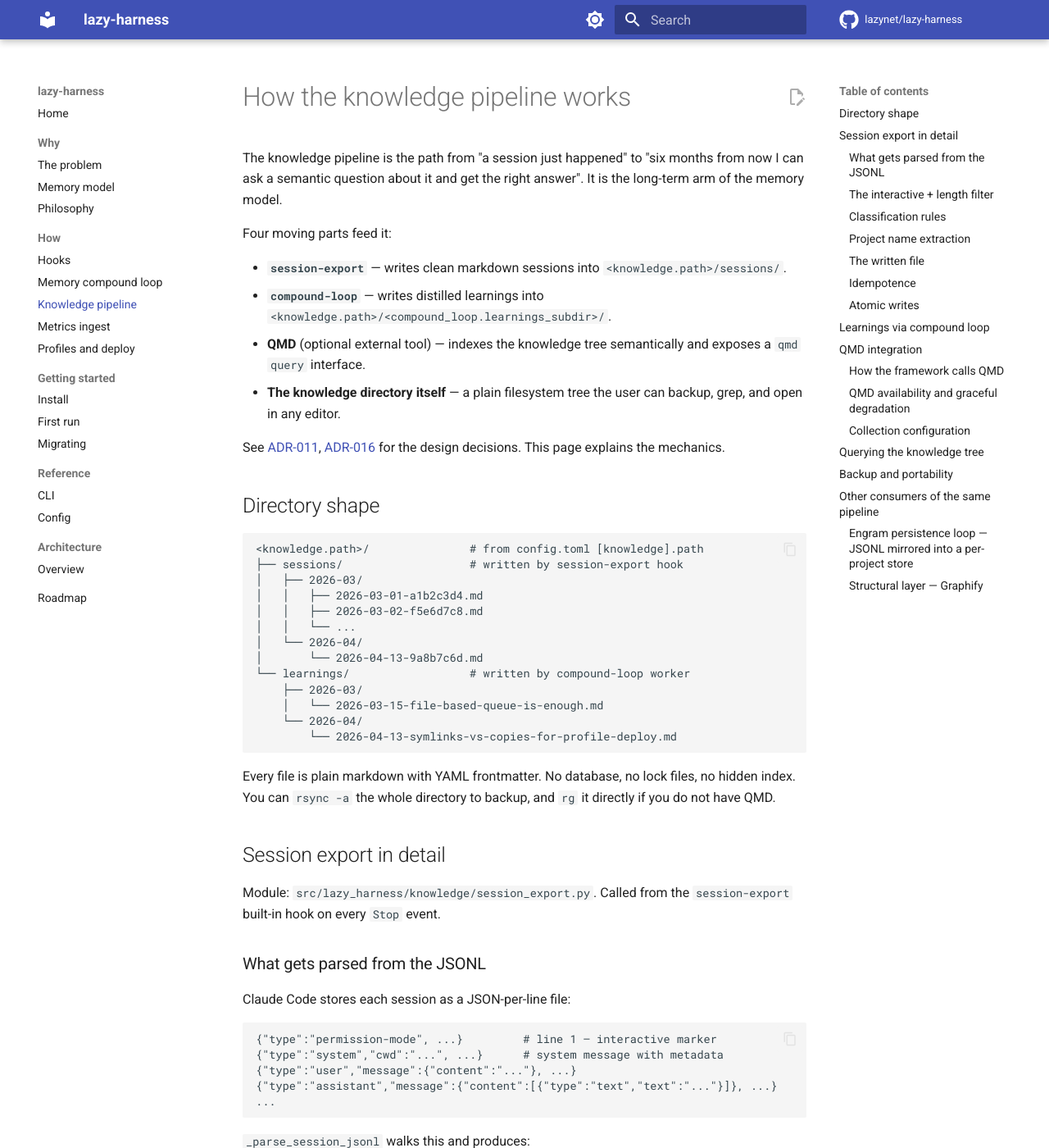
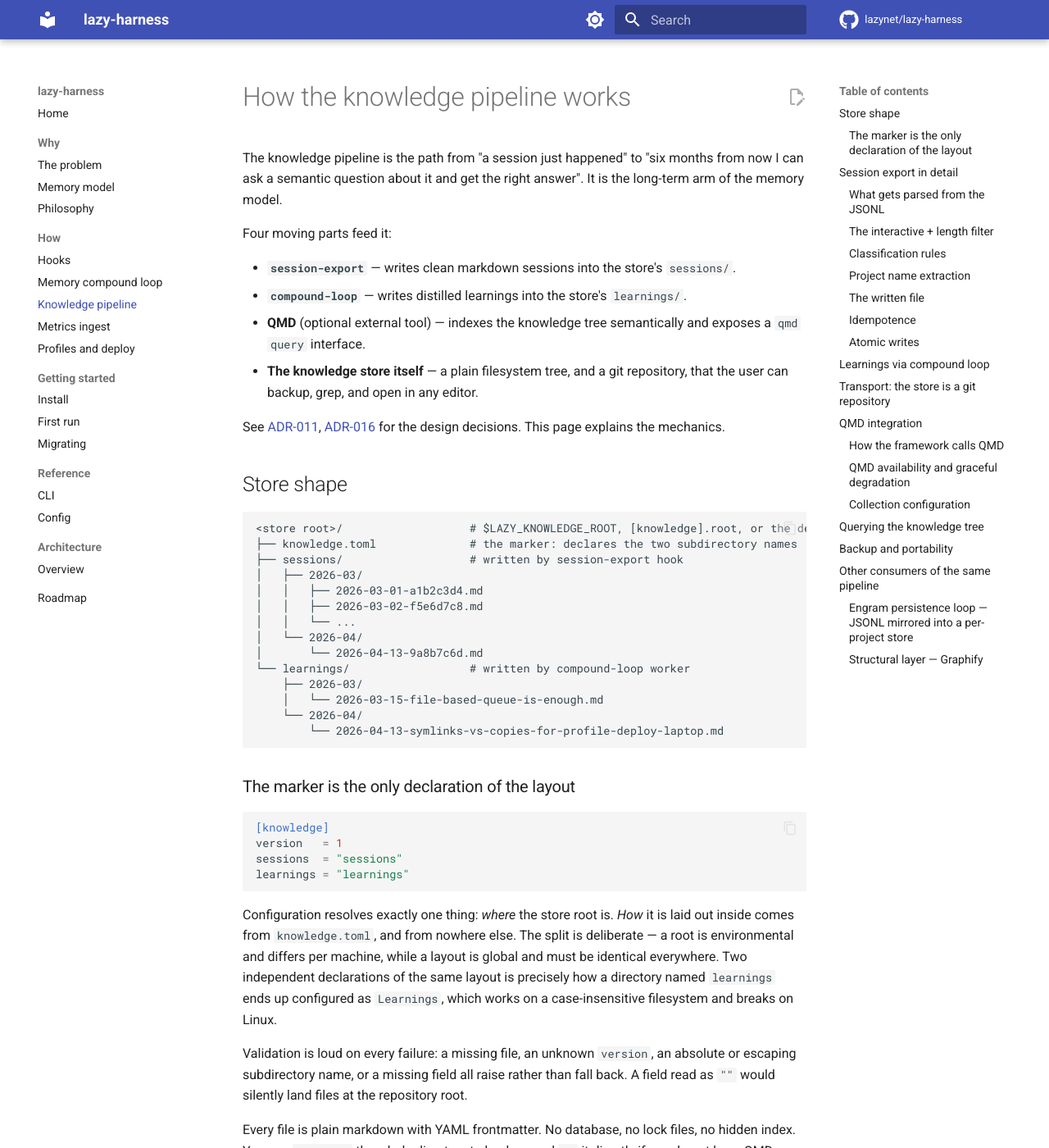
Before and after one commit to lazynet/lazy-harness, an MkDocs documentation site: the page built from docs/how/knowledge-pipeline.md, in a window 1280 px wide and 1400 px high. Shown: the whole window at 82% size. Built offline with MkDocs 1.6.1 and Material for MkDocs 9.7.7, drawn with Linux system fonts in a browser that asks for light colours; comment, search, counter and statistics services are not loaded; some of the changed text lies outside the part shown.

Commit message:
docs: describe the knowledge store and its CLI

````diff
--- a/docs/how/knowledge-pipeline.md
+++ b/docs/how/knowledge-pipeline.md
@@ -4,17 +4,18 @@
 
 Four moving parts feed it:
 
-- **`session-export`** — writes clean markdown sessions into `<knowledge.path>/sessions/`.
-- **`compound-loop`** — writes distilled learnings into `<knowledge.path>/<compound_loop.learnings_subdir>/`.
+- **`session-export`** — writes clean markdown sessions into the store's `sessions/`.
+- **`compound-loop`** — writes distilled learnings into the store's `learnings/`.
 - **QMD** (optional external tool) — indexes the knowledge tree semantically and exposes a `qmd query` interface.
-- **The knowledge directory itself** — a plain filesystem tree the user can backup, grep, and open in any editor.
+- **The knowledge store itself** — a plain filesystem tree, and a git repository, that the user can backup, grep, and open in any editor.
 
 See [ADR-011](https://github.com/lazynet/lazy-harness/blob/main/specs/adrs/011-session-export-and-classification.md), [ADR-016](https://github.com/lazynet/lazy-harness/blob/main/specs/adrs/016-knowledge-dir-qmd-optional.md) for the design decisions. This page explains the mechanics.
 
-## Directory shape
+## Store shape
 
 ```
-<knowledge.path>/               # from config.toml [knowledge].path
+<store root>/                   # $LAZY_KNOWLEDGE_ROOT, [knowledge].root, or the default
+├── knowledge.toml              # the marker: declares the two subdirectory names
 ├── sessions/                   # written by session-export hook
 │   ├── 2026-03/
 │   │   ├── 2026-03-01-a1b2c3d4.md
@@ -26,8 +27,28 @@
     ├── 2026-03/
     │   └── 2026-03-15-file-based-queue-is-enough.md
     └── 2026-04/
-        └── 2026-04-13-symlinks-vs-copies-for-profile-deploy.md
+        └── 2026-04-13-symlinks-vs-copies-for-profile-deploy-laptop.md
 ```
+
+### The marker is the only declaration of the layout
+
+```toml
+[knowledge]
+version   = 1
+sessions  = "sessions"
+learnings = "learnings"
+```
+
+Configuration resolves exactly one thing: *where* the store root is. *How* it is
+laid out inside comes from `knowledge.toml`, and from nowhere else. The split is
+deliberate — a root is environmental and differs per machine, while a layout is
+global and must be identical everywhere. Two independent declarations of the
+same layout is precisely how a directory named `learnings` ends up configured as
+`Learnings`, which works on a case-insensitive filesystem and breaks on Linux.
+
+Validation is loud on every failure: a missing file, an unknown `version`, an
+absolute or escaping subdirectory name, or a missing field all raise rather than
+fall back. A field read as `""` would silently land files at the repository root.
 
 Every file is plain markdown with YAML frontmatter. No database, no lock files, no hidden index. You can `rsync -a` the whole directory to backup, and `rg` it directly if you do not have QMD.
 
@@ -109,7 +130,7 @@
 
 ### The written file
 
-Output path: `<knowledge.path>/sessions/YYYY-MM/YYYY-MM-DD-<short_id>.md` (`short_id` = first 8 chars of `session_id`).
+Output path: `<store>/sessions/YYYY-MM/YYYY-MM-DD-<short_id>.md` (`short_id` = first 8 chars of `session_id`).
 
 Frontmatter:
 
@@ -136,11 +157,11 @@
 
 ### Atomic writes
 
-Every write goes through `_atomic_write`: write to `<dir>/.filename.tmp`, then `os.replace` to the target. A sync observer (iCloud, Dropbox) sees a single rename event rather than a window during which the file is partially written. Required whenever the knowledge directory lives under a synced folder — and it usually does.
+Every write goes through `_atomic_write`: write to `<dir>/.filename.tmp`, then `os.replace` to the target. A sync observer (iCloud, Dropbox) sees a single rename event rather than a window during which the file is partially written. Required whenever the store lives under a synced folder.
 
 ## Learnings via compound loop
 
-The compound-loop worker writes one markdown file per learning into `<knowledge.path>/<compound_loop.learnings_subdir>/` (default `<knowledge.path>/learnings/`). The structure is identical in spirit to session exports: year-month subdirectories, dated filenames, YAML frontmatter.
+The compound-loop worker writes one markdown file per learning into the store's learnings subdirectory. The structure is identical in spirit to session exports: year-month subdirectories, dated filenames, YAML frontmatter. Learning filenames carry a trailing `-<host>` slug so that two machines distilling the same title on the same day produce two files rather than one conflict.
 
 For the full flow, see [how the memory compound loop works](memory-compound.md). The key points for the pipeline:
 
@@ -148,6 +169,39 @@
 - Deduplication happens in the LLM prompt, not in the filesystem. The worker passes the titles of the last 50 learnings into the prompt with explicit "do not generate semantic duplicates" instructions.
 - Learnings carry a `scope` field (`universal | backend | infra | consulting`) that lets future queries slice by applicability.
 - Weekly learnings review is a separate scheduled job that reads the learnings directory, surfaces near-duplicates, and prompts a human (or agent) to merge them. It is not part of the session-close pipeline.
+
+## Transport: the store is a git repository
+
+The store is checked out on every machine that writes to it, and a scheduler job
+runs `lh knowledge push` on each of them. One cycle is:
+
+1. Take an exclusive `flock`. A held lock means another cycle is running, so this
+   one exits 0 silently.
+2. Validate `knowledge.toml`. An unusable marker stops here, before git is
+   touched at all.
+3. Nothing staged and nothing unpushed → exit 0.
+4. `add -A`, then commit with a subject counting what changed and naming the host.
+5. `pull --rebase`. **A conflict aborts the rebase and exits non-zero. It is never
+   auto-resolved.**
+6. `push`. On failure the commits stay local and the next cycle retries.
+
+No producer ever calls this. The `session-export` hook and the compound-loop
+worker only write files, which is what makes the transport failure-tolerant: with
+no network, no credentials, or a dead remote, the writes still land on disk and
+the next cycle picks them up. No session ever blocks on a network syscall.
+
+Concurrency converges without coordination because every write creates a new file
+and nothing is ever modified. A rebase over commits that only add files at
+distinct paths cannot conflict — the store is a set of immutable files with
+unique keys, so the union of two clones is well-defined and order-independent.
+The host suffix on learning filenames is what guarantees those keys stay unique.
+
+| Failure | Consequence | Data lost |
+|---|---|---|
+| No network at push | local commits accumulate | no |
+| Rebase conflict | cycle stops, logged, stays pending | no |
+| Lock held | cycle skipped | no |
+| Invalid marker | loud failure, nothing written | no |
 
 ## QMD integration
 
@@ -171,7 +225,7 @@
 
 ### Collection configuration
 
-QMD treats each indexed directory as a named collection. The framework's convention is that the knowledge directory is one collection, and the collection name is configured externally in QMD itself (not in `lazy-harness`). This keeps the framework unopinionated about QMD's config model — we call `qmd` the same way you would call it by hand.
+QMD treats each indexed directory as a named collection. The framework's convention is that each store subdirectory is its own collection — raw transcripts and distilled learnings are corpora of very different value, and a single collection makes the distilled one unreachable behind the raw one — and the collection name is configured externally in QMD itself (not in `lazy-harness`). This keeps the framework unopinionated about QMD's config model — we call `qmd` the same way you would call it by hand.
 
 ## Querying the knowledge tree
 
@@ -253,7 +307,7 @@
 
 Module: `src/lazy_harness/knowledge/graphify.py`. Pinned to a specific Graphify version (see [ADR-023](https://github.com/lazynet/lazy-harness/blob/main/specs/adrs/023-graphify-code-structure.md)) so that an upgrade is an explicit decision rather than a transparent behaviour change.
 
-[Graphify](https://github.com/safishamsi/graphify) is a tree-sitter–based code-structure indexer covering 25 languages. Where QMD answers "where did we discuss X across all my notes?", Graphify answers "what calls this function?", "explain this module", or "show me the dependency neighbourhood of this symbol". Its output is a JSON graph plus an interactive HTML report under `graphify-out/` **inside each repo**, not in the knowledge directory.
+[Graphify](https://github.com/safishamsi/graphify) is a tree-sitter–based code-structure indexer covering 25 languages. Where QMD answers "where did we discuss X across all my notes?", Graphify answers "what calls this function?", "explain this module", or "show me the dependency neighbourhood of this symbol". Its output is a JSON graph plus an interactive HTML report under `graphify-out/` **inside each repo**, not in the knowledge store.
 
 The harness's job is integration, not re-implementation:
 
````
Also changed, not shown: docs/architecture/overview.md (+6 -4 lines), docs/how/hooks.md (+5 -5 lines), docs/how/memory-compound.md (+7 -5 lines), docs/reference/cli.md (+14 -2 lines), specs/backlog.md (+1 -1 lines).
